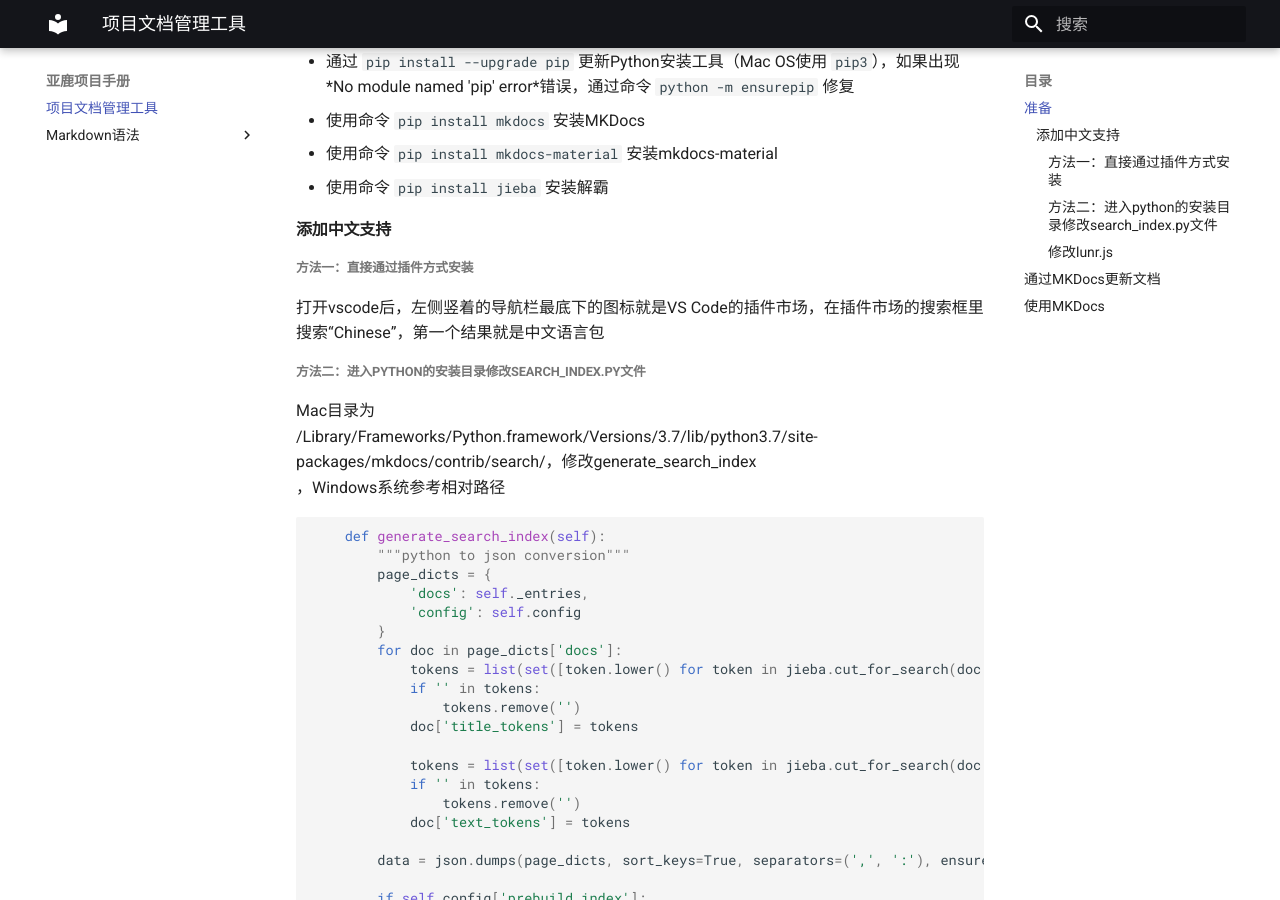
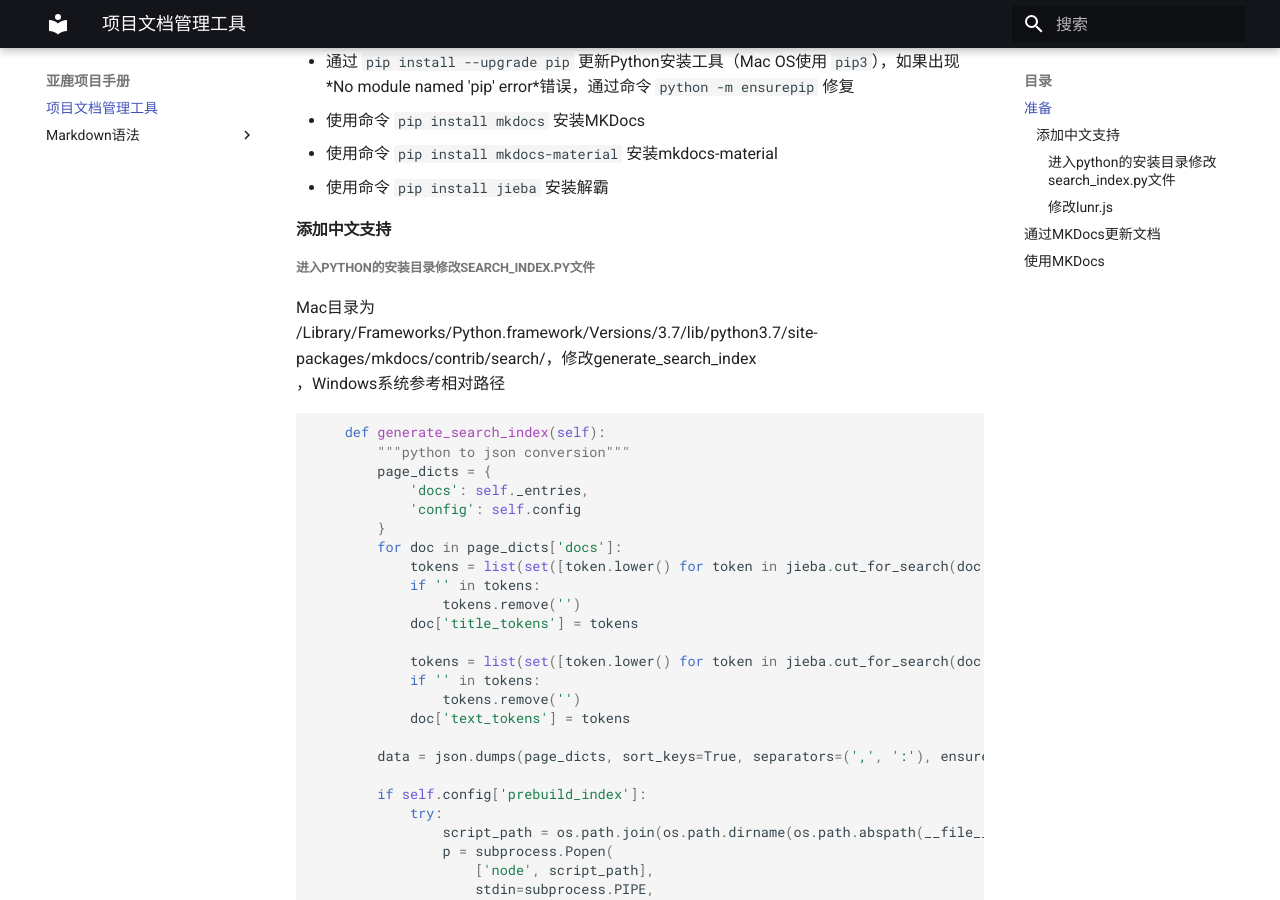
Before and after one commit to Yaluoo/docs-guides-PUBLIC, an MkDocs documentation site: the page built from docs/contents/docsdev.md, in a window 1280 px wide and 900 px high, scrolled down 361 px. Built offline with MkDocs 1.6.1 and Material for MkDocs 9.7.7, drawn with Linux system fonts in a browser that asks for light colours.

Commit message:
Update docsdev.md
restore

```diff
--- a/docs/contents/docsdev.md
+++ b/docs/contents/docsdev.md
@@ -12,10 +12,8 @@
 * 使用命令 `pip install jieba` 安装解霸
 
 #### 添加中文支持
-##### 方法一：直接通过插件方式安装
-打开vscode后，左侧竖着的导航栏最底下的图标就是VS Code的插件市场，在插件市场的搜索框里搜索“Chinese”，第一个结果就是中文语言包
 
-##### 方法二：进入python的安装目录修改search_index.py文件
+##### 进入python的安装目录修改search_index.py文件
 Mac目录为
 /Library/Frameworks/Python.framework/Versions/3.7/lib/python3.7/site-packages/mkdocs/contrib/search/，修改generate_search_index
 ，Windows系统参考相对路径
```
